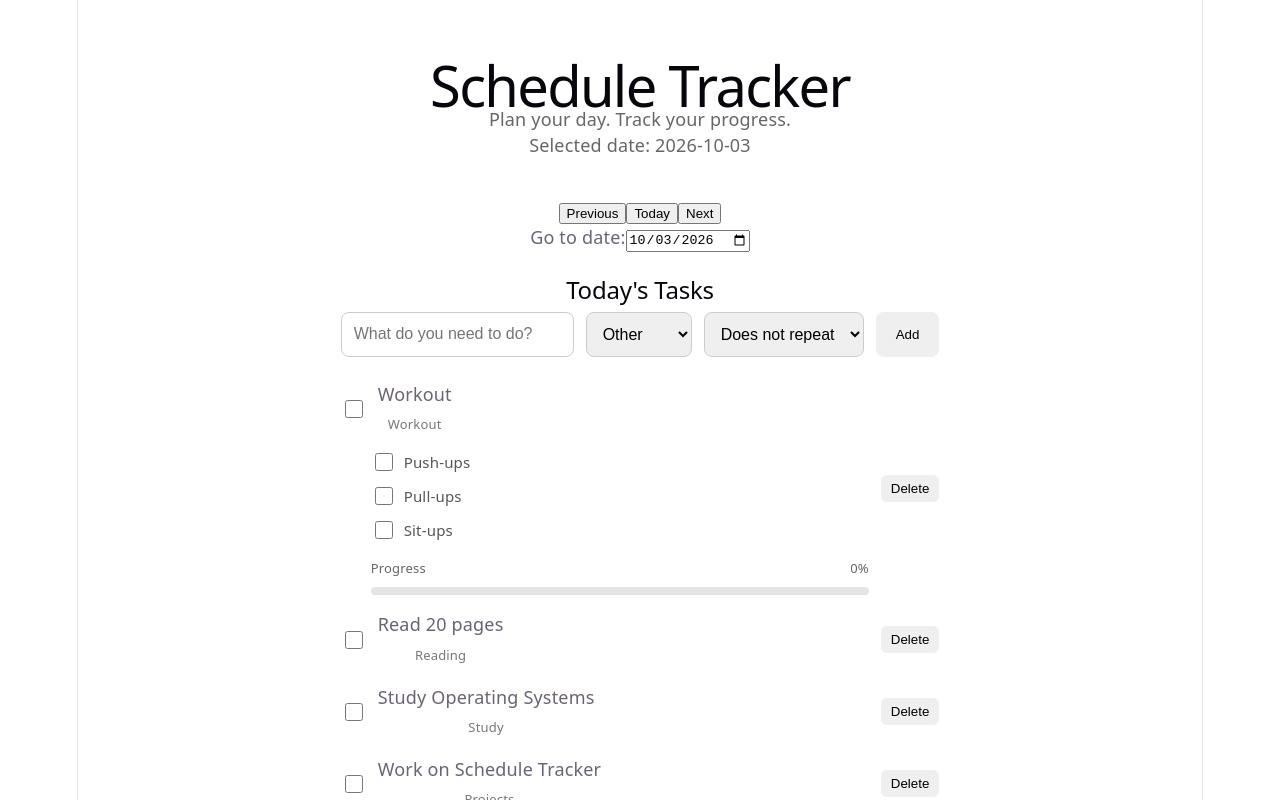
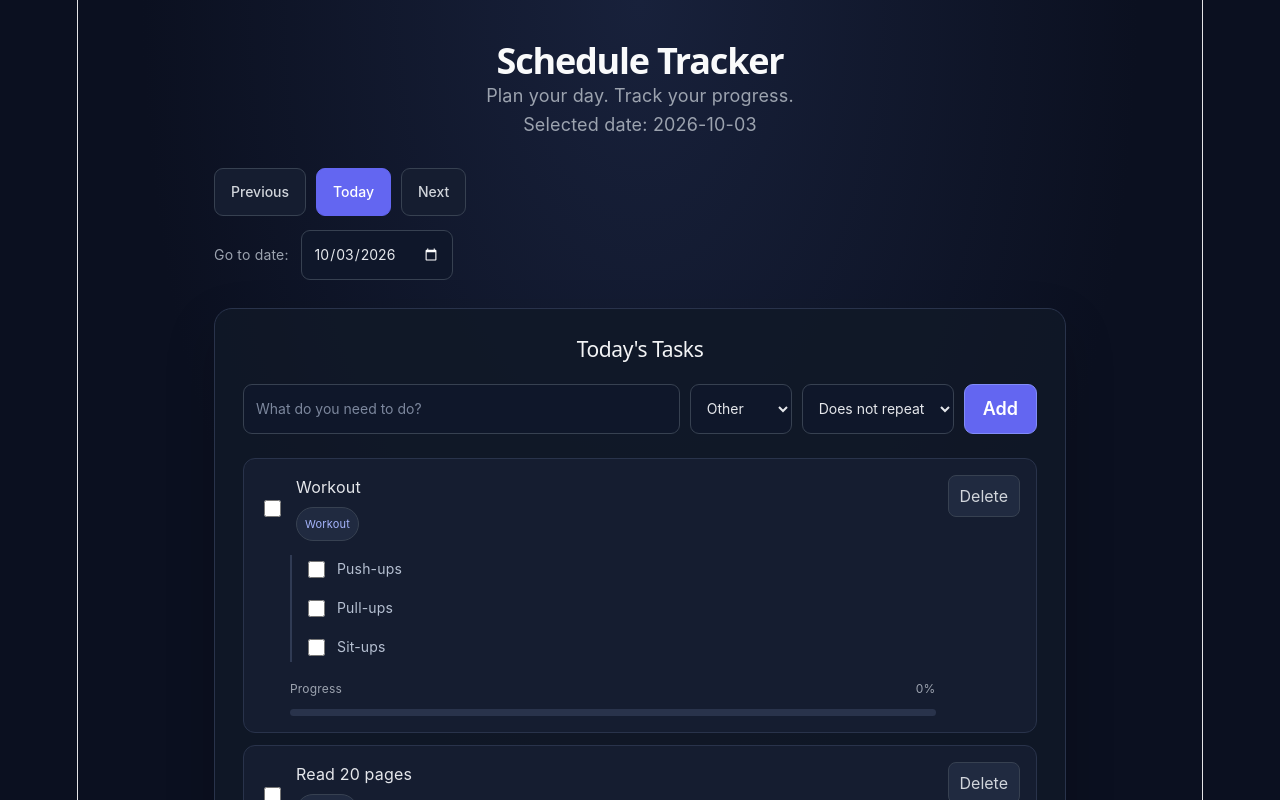
Before and after one commit to feng0343-hub/Schedule-tracker, a React app in the folder frontend/: page / in a window 1280 px wide. Shown: the top 800 px of the page. Built offline with nearby package versions, Linux system fonts and the light colour scheme; the HTML template or start-up script is replaced by a standard one.

Commit message:
Polish dark theme and task card styling

```diff
--- a/frontend/src/App.css
+++ b/frontend/src/App.css
@@ -1,35 +1,89 @@
+
+:root {
+  font-family: Inter, system-ui, -apple-system, BlinkMacSystemFont, "Segoe UI", sans-serif;
+  color: #e5e7eb;
+  background: #0b1020;
+  font-synthesis: none;
+  text-rendering: optimizeLegibility;
+  -webkit-font-smoothing: antialiased;
+  -moz-osx-font-smoothing: grayscale;
+}
+
+* {
+  box-sizing: border-box;
+}
+
+body {
+  margin: 0;
+  min-width: 320px;
+  min-height: 100vh;
+  background:
+    radial-gradient(ellipse at top, #18213b 0%, #0b1020 55%);
+  color: #e5e7eb;
+}
+
+button,
+input,
+select {
+  font: inherit;
+}
+
+button {
+  transition: background-color 0.2s ease, border-color 0.2s ease,
+    transform 0.15s ease;
+}
+
+button:focus-visible,
+input:focus-visible,
+select:focus-visible {
+  outline: 2px solid #818cf8;
+  outline-offset: 2px;
+}
+
 .app {
-  max-width: 800px;
+  width: 100%;
+  max-width: 900px;
   margin: 0 auto;
-  padding: 40px 20px;
+  padding: 48px 24px;
 }
 
 .header {
-  margin-bottom: 40px;
+  margin-bottom: 28px;
 }
 
 .header h1 {
-  margin-bottom: 8px;
+  margin: 0 0 8px;
+  color: #f9fafb;
+  font-size: clamp(28px, 4vw, 36px);
+  font-weight: 750;
+  letter-spacing: -1.2px;
 }
 
 .header p {
-  color: #666;
+  margin: 0;
+  color: #9ca3af;
+  line-height: 1.6;
 }
 
 .task-section {
-  background: white;
-  padding: 24px;
-  border-radius: 12px;
+  padding: 28px;
+  border: 1px solid #29334b;
+  border-radius: 18px;
+  background: rgba(17, 24, 39, 0.88);
+  box-shadow: 0 20px 50px rgba(0, 0, 0, 0.2);
 }
 
 .task-section h2 {
-  margin-top: 0;
+  margin: 0 0 22px;
+  color: #f3f4f6;
+  font-size: 21px;
+  letter-spacing: -0.4px;
 }
 
 .task-list {
   display: flex;
   flex-direction: column;
-  gap: 16px;
+  gap: 12px;
 }
 
 .task {
@@ -37,7 +91,18 @@
   align-items: center;
   justify-content: space-between;
   gap: 12px;
-  font-size: 18px;
+  padding: 16px;
+  border: 1px solid #29334b;
+  border-radius: 12px;
+  background: #151d30;
+  color: #e5e7eb;
+  font-size: 16px;
+  transition: border-color 0.2s ease, background-color 0.2s ease;
+}
+
+.task:hover {
+  border-color: #465475;
+  background: #19233a;
 }
 
 .task label {
@@ -48,105 +113,302 @@
 }
 
 .task button {
-  padding: 6px 10px;
-  border: none;
-  border-radius: 6px;
+  padding: 7px 11px;
+  border: 1px solid #374151;
+  border-radius: 8px;
+  background: #202a40;
+  color: #d1d5db;
   cursor: pointer;
 }
 
-.task input {
-  width: 18px;
-  height: 18px;
+.task button:hover {
+  border-color: #6366f1;
+  background: #2a3450;
+}
+
+.task input[type="checkbox"],
+.subtask input[type="checkbox"] {
+  width: 17px;
+  height: 17px;
+  flex-shrink: 0;
+  accent-color: #818cf8;
+  cursor: pointer;
 }
 
 .completed {
+  color: #7f8ba3;
   text-decoration: line-through;
-  color: #888;
-}
-.add-task {
-  display: flex;
-  gap: 12px;
-  margin-bottom: 24px;
 }
 
 .add-task {
   display: flex;
-  gap: 12px;
+  flex-wrap: wrap;
+  gap: 10px;
   margin-bottom: 24px;
 }
 
+.add-task input,
+.add-task select {
+  min-width: 0;
+  padding: 11px 12px;
+  border: 1px solid #374151;
+  border-radius: 9px;
+  background: #0f172a;
+  color: #e5e7eb;
+  font-size: 14px;
+}
+
 .add-task input {
-  flex: 1;
-  padding: 12px;
-  border: 1px solid #ccc;
-  border-radius: 8px;
-  font-size: 16px;
+  flex: 1 1 180px;
+}
+
+.add-task input::placeholder {
+  color: #7c879d;
 }
 
 .add-task select {
-  padding: 12px;
-  border: 1px solid #ccc;
-  border-radius: 8px;
-  font-size: 16px;
+  flex: 0 1 auto;
+  max-width: 100%;
 }
 
 .add-task button {
-  padding: 12px 20px;
-  border: none;
-  border-radius: 8px;
+  padding: 11px 18px;
+  border: 1px solid #818cf8;
+  border-radius: 9px;
+  background: #6366f1;
+  color: white;
+  font-weight: 600;
   cursor: pointer;
+}
+
+.add-task button:hover {
+  background: #4f46e5;
 }
 
 .task-category {
   display: block;
-  margin-top: 4px;
-  font-size: 13px;
-  color: #777;
+  margin-top: 5px;
+  color: #9ca3af;
+  font-size: 12px;
 }
 
 .task-main {
   flex: 1;
+  min-width: 0;
 }
 
 .subtasks {
-  margin-top: 12px;
-  margin-left: 30px;
   display: flex;
   flex-direction: column;
-  gap: 8px;
+  gap: 10px;
+  margin-top: 14px;
+  margin-left: 30px;
 }
 
 .subtask {
   display: flex;
   align-items: center;
-  gap: 8px;
-  font-size: 15px;
-  color: #555;
+  gap: 9px;
+  color: #b6c0d2;
+  font-size: 14px;
 }
+
 .progress {
-  margin-top: 12px;
+  margin-top: 14px;
   margin-left: 30px;
 }
 
 .progress-info {
   display: flex;
   justify-content: space-between;
-  margin-bottom: 6px;
-  font-size: 13px;
-  color: #666;
+  gap: 12px;
+  margin-bottom: 7px;
+  color: #9ca3af;
+  font-size: 12px;
 }
 
 .progress-bar {
   width: 100%;
-  height: 8px;
-  background: #e5e5e5;
+  height: 7px;
+  overflow: hidden;
   border-radius: 999px;
-  overflow: hidden;
+  background: #29334b;
 }
 
 .progress-fill {
   height: 100%;
-  background: #666;
   border-radius: 999px;
+  background: linear-gradient(90deg, #6366f1, #a78bfa);
   transition: width 0.2s ease;
 }
+
+@media (max-width: 600px) {
+  .app {
+    padding: 28px 14px;
+  }
+
+  .task-section {
+    padding: 18px 14px;
+    border-radius: 14px;
+  }
+
+  .add-task {
+    flex-direction: column;
+  }
+
+  .add-task input,
+  .add-task select,
+  .add-task button {
+    width: 100%;
+  }
+
+  .task {
+    padding: 13px 10px;
+  }
+
+  .subtasks,
+  .progress {
+    margin-left: 22px;
+  }
+}
+
+/* Date navigation */
+.date-navigation {
+  display: flex;
+  flex-wrap: wrap;
+  align-items: center;
+  gap: 10px;
+  margin-bottom: 14px;
+}
+
+.date-navigation button {
+  padding: 10px 16px;
+  border: 1px solid #374151;
+  border-radius: 9px;
+  background: #151d30;
+  color: #d1d5db;
+  font-size: 14px;
+  font-weight: 500;
+  cursor: pointer;
+}
+
+.date-navigation button:hover {
+  border-color: #818cf8;
+  background: #202a40;
+}
+
+.date-navigation button:focus-visible {
+  outline: 2px solid #818cf8;
+  outline-offset: 2px;
+}
+
+/* Make the Today button stand out */
+.date-navigation button:nth-child(2) {
+  border-color: #6366f1;
+  background: #6366f1;
+  color: #fff;
+}
+
+.date-navigation button:nth-child(2):hover {
+  background: #4f46e5;
+}
+
+/* Date picker */
+.date-picker {
+  display: flex;
+  flex-wrap: wrap;
+  align-items: center;
+  gap: 12px;
+  margin-bottom: 28px;
+  color: #9ca3af;
+  font-size: 14px;
+}
+
+.date-picker input[type="date"] {
+  padding: 10px 12px;
+  border: 1px solid #374151;
+  border-radius: 9px;
+  background: #0f172a;
+  color: #e5e7eb;
+  color-scheme: dark;
+  font: inherit;
+}
+
+.date-picker input[type="date"]:hover {
+  border-color: #6366f1;
+}
+
+@media (max-width: 480px) {
+  .date-navigation {
+    gap: 8px;
+  }
+
+  .date-navigation button {
+    padding: 9px 12px;
+  }
+
+  .date-picker {
+    align-items: flex-start;
+    flex-direction: column;
+    gap: 8px;
+  }
+}
+
+/* Task card polish */
+.task {
+  align-items: flex-start;
+}
+
+.task-main {
+  padding-top: 1px;
+}
+
+.task-main > label > div {
+  display: flex;
+  flex-direction: column;
+  gap: 3px;
+}
+
+.task-main > label > div > span {
+  line-height: 1.45;
+  overflow-wrap: anywhere;
+}
+
+.task-category {
+  width: fit-content;
+  padding: 3px 8px;
+  border: 1px solid #374151;
+  border-radius: 999px;
+  background: #202a40;
+  color: #a5b4fc;
+  font-size: 11px;
+  letter-spacing: 0.2px;
+}
+
+.subtasks {
+  padding-left: 12px;
+  border-left: 2px solid #303b54;
+}
+
+.subtask {
+  padding: 3px 0;
+  line-height: 1.45;
+}
+
+.subtask span {
+  overflow-wrap: anywhere;
+}
+
+.task:has(.completed) {
+  border-color: #29334b;
+}
+
+.task input[type="checkbox"]:checked {
+  accent-color: #818cf8;
+}
+
+.task button:active,
+.date-navigation button:active,
+.add-task button:active {
+  transform: scale(0.97);
+}
```
